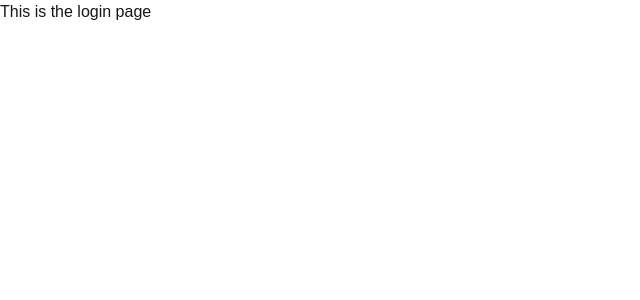
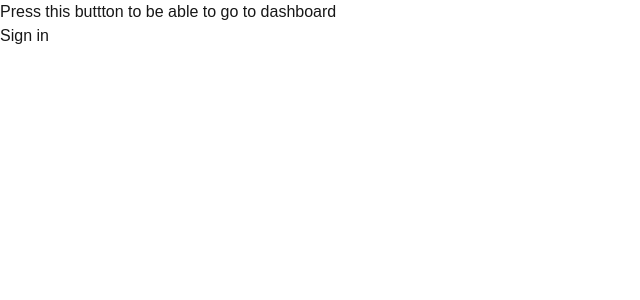
Before and after one commit to Graduate-Program-26/React-Assessment-Oarabile, a Next.js app: page /login in a window 1280 px wide. Shown: the top 300 px of the page, without its empty margins (0-640 px from the left). Built offline with nearby package versions, Linux system fonts and the light colour scheme.

Commit message:
Working OAuth

```diff
--- a/package.json
+++ b/package.json
@@ -10,6 +10,7 @@
   },
   "dependencies": {
     "next": "16.1.7",
+    "next-auth": "5.0.0-beta.30",
     "react": "19.2.3",
     "react-dom": "19.2.3"
   },
--- /dev/null
+++ b/src/app/api/auth/[...nextauth]/route.ts
@@ -0,0 +1,2 @@
+import { handlers } from "@/src/app/lib/auth"
+export const { GET, POST } = handlers;
--- /dev/null
+++ b/src/app/lib/auth.ts
@@ -0,0 +1,6 @@
+import NextAuth from "next-auth"
+import GitHub from "next-auth/providers/github"
+
+export const { handlers, auth, signIn, signOut } = NextAuth({
+  providers: [GitHub],
+})
--- a/src/app/login/page.tsx
+++ b/src/app/login/page.tsx
@@ -1,7 +1,10 @@
+import { SignIn } from "@/src/components/auth/sign-in-button"
+
 export default function Page(){
     return(
         <main>
-            <div>This is the login page</div>
+            <p>Press this buttton to be able to go to dashboard</p>
+            <SignIn />
         </main>
     )
 }
--- /dev/null
+++ b/src/components/auth/sign-in-button.tsx
@@ -0,0 +1,14 @@
+import { signIn } from "@/src/app/lib/auth";
+
+export function SignIn() {
+  return (
+    <form
+      action={async () => {
+        "use server";
+        await signIn("github", {redirectTo: "/dashboard"});
+      }}
+    >
+        <button type="submit">Sign in</button>
+    </form>
+  );
+}
--- /dev/null
+++ b/src/components/auth/sign-out-button.tsx
@@ -0,0 +1,14 @@
+import { signOut } from "@/src/app/lib/auth";
+
+export function SignOut() {
+  return (
+    <form
+      action={async () => {
+        "use server";
+        await signOut();
+      }}
+    >
+      <button type="submit">Sign Out</button>
+    </form>
+  );
+}
```
Also changed, not shown: 1 other file (tests, documents, lock files or other folders).
